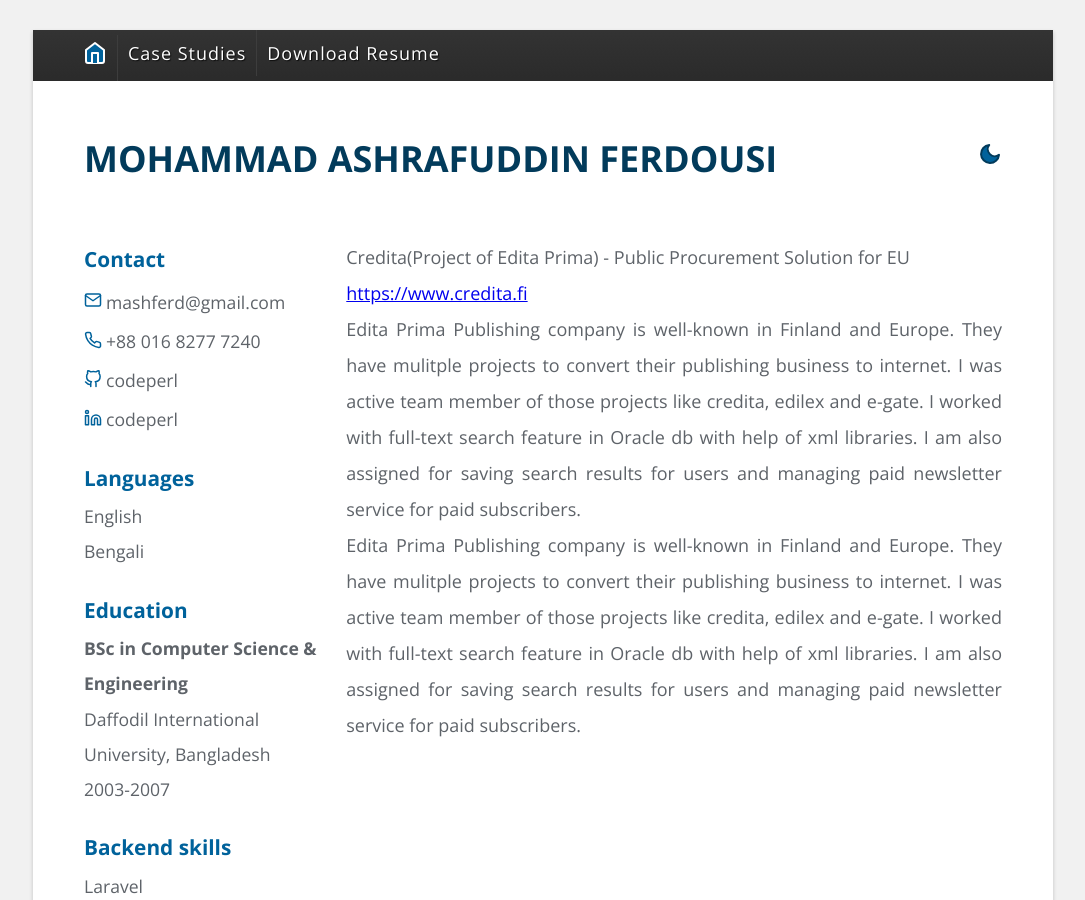
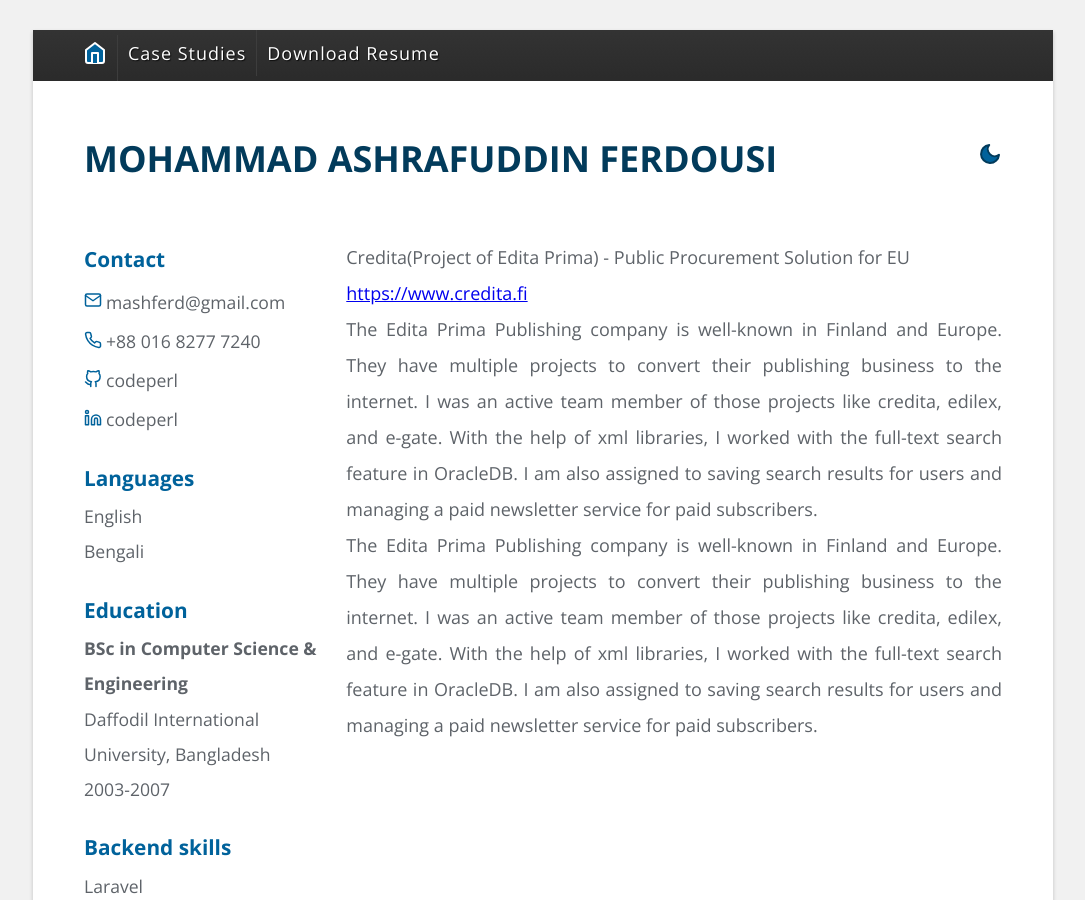
Before and after one commit to codeperl/resume, a Jekyll site: the page built from credita.html, in a window 1280 px wide and 900 px high. Shown: the whole window, without its empty margins (97-1182 px from the left). Built offline with Jekyll 4.4.1, drawn with Linux system fonts in a browser that asks for light colours.

Commit message:
Fixing grammar.

```diff
--- a/_data/data.yml
+++ b/_data/data.yml
@@ -132,8 +132,7 @@ projects:
       Project Qnquiry app mgmt., Asset Library mgmt., Unlimited depth Category mgmt.(drag&drop),
       Unlimited depth Menu Item mgmt.(drag&drop), Post mgmt., GTM mgmt., Sitemap generator.
     benefits: |
-      This is a custom Laravel based CMS with scalability in mind. So, it may manage content effeciently and perform
-      in Shared and Deticated hosting servers.
+      This is a custom Laravel-based CMS with scalability in mind. So, it may manage content efficiently and perform on shared and deticated hosting servers.
 
   - title: Era Infotech Bd Limited - end to end IT Solution Provider
     link: https://www.erainfotechbd.com
@@ -143,9 +142,7 @@ projects:
     features: |
       Front-page mgmt., Cache mgmt., Page mgmt., Event mgmt., Asset Library mgmt., N-depth of Menu Item mgmt.
     benefits: |
-      Customer requirements was to brand their service with a Custom build CMS which has performant, scaling
-      features with very specified requirements provided by them. It should have very easy to use admin panel. Currently they
-      are happy with it and asking for some more paid features!
+      Customer requirements were to brand their service with a custom-built CMS that has performant, scaling features with very specific requirements provided by them. It should have a very easy-to-use admin panel. Currently, they are happy with it and are asking for some more paid features.
 
   - title: Ukko.fi - Tax solution for lightweight Entreprenureship
     link: https://extra.ukko.fi
@@ -157,9 +154,7 @@ projects:
       Expence form re-write, Travel cost form, tax chart generation, pull tax according to tax chart,
       Fetch Expense and Travel cost information from documents using OCR service, Admin module bug fixes.
     benefits: |
-      The existing project was running in survival mode and business was almost dying! But after 2 years of
-      development with us, it expands its business in 2-3 more countries and brand themselves as a valuable solution to
-      clients!
+      The existing project was running in survival mode, and business was almost dying! However, after two years of development with us, it expands its business into 2-3 more countries and positions itself as a valuable client solution!
 
   - title: Edilex(Project of Edita Prima) - Finland's leading legal information service for professionals
     link: https://www.edilex.fi
@@ -170,7 +165,7 @@ projects:
       Custom subscription based registration and paid newsletter service, full text search feature in Oracle
       RDBMS.
     benefits: |
-      This law based subscription and newsletter selling system is more profitable than before.
+      This law-based subscription and newsletter selling system is more profitable than before.
 
   - title: Credita(Project of Edita Prima) - Public Procurement Solution for EU
     link: https://www.credita.fi
@@ -181,7 +176,7 @@ projects:
       Custom annotation feature integration based on Doctrine annotation classes; used for Dependency injection,
       Favorite procurement notice, Saved search, Manage different types of xml document in database.
     benefits: |
-      This is also another profit making project from Edita Prima for EU procurement based works.
+      This is also another profit-making project from Edita Prima for EU procurement-based work.
 
 why:
   detail: "Last but not the list, I am a professional with:"
@@ -211,30 +206,14 @@ pages:
     title: Credita(Project of Edita Prima) - Public Procurement Solution for EU
     link: https://www.credita.fi
     summary: |
-      Edita Prima Publishing company is well-known in Finland and Europe. They have mulitple projects to
-      convert their publishing business to internet. I was active team member of those projects like credita,
-      edilex and e-gate. I worked with full-text search feature in Oracle db with help of xml libraries. I am
-      also assigned for saving search results for users and managing paid newsletter service for paid
-      subscribers.
+      The Edita Prima Publishing company is well-known in Finland and Europe. They have multiple projects to convert their publishing business to the internet. I was an active team member of those projects like credita, edilex, and e-gate. With the help of xml libraries, I worked with the full-text search feature in OracleDB. I am also assigned to saving search results for users and managing a paid newsletter service for paid subscribers.
     detail: |
-      Edita Prima Publishing company is well-known in Finland and Europe. They have mulitple projects to
-      convert their publishing business to internet. I was active team member of those projects like credita,
-      edilex and e-gate. I worked with full-text search feature in Oracle db with help of xml libraries. I am
-      also assigned for saving search results for users and managing paid newsletter service for paid
-      subscribers.
+      The Edita Prima Publishing company is well-known in Finland and Europe. They have multiple projects to convert their publishing business to the internet. I was an active team member of those projects like credita, edilex, and e-gate. With the help of xml libraries, I worked with the full-text search feature in OracleDB. I am also assigned to saving search results for users and managing a paid newsletter service for paid subscribers.
 
   edilex:
     title: Edilex(Project of Edita Prima) - Finland's leading legal information service for professionals
     link: https://www.edilex.fi
     summary: |
-      Edita Prima Publishing company is well-known in Finland and Europe. They have mulitple projects to
-      convert their publishing business to internet. I was active team member of those projects like credita,
-      edilex and e-gate. I worked with full-text search feature in Oracle db with help of xml libraries. I am
-      also assigned for saving search results for users and managing paid newsletter service for paid
-      subscribers.
+      The Edita Prima Publishing company is well-known in Finland and Europe. They have multiple projects to convert their publishing business to the internet. I was an active team member of those projects like credita, edilex, and e-gate. With the help of xml libraries, I worked with the full-text search feature in OracleDB. I am also assigned to saving search results for users and managing a paid newsletter service for paid subscribers.
     detail: |
-      Edita Prima Publishing company is well-known in Finland and Europe. They have mulitple projects to
-      convert their publishing business to internet. I was active team member of those projects like credita,
-      edilex and e-gate. I worked with full-text search feature in Oracle db with help of xml libraries. I am
-      also assigned for saving search results for users and managing paid newsletter service for paid
-      subscribers.
+      The Edita Prima Publishing company is well-known in Finland and Europe. They have multiple projects to convert their publishing business to the internet. I was an active team member of those projects like credita, edilex, and e-gate. With the help of xml libraries, I worked with the full-text search feature in OracleDB. I am also assigned to saving search results for users and managing a paid newsletter service for paid subscribers.
```
